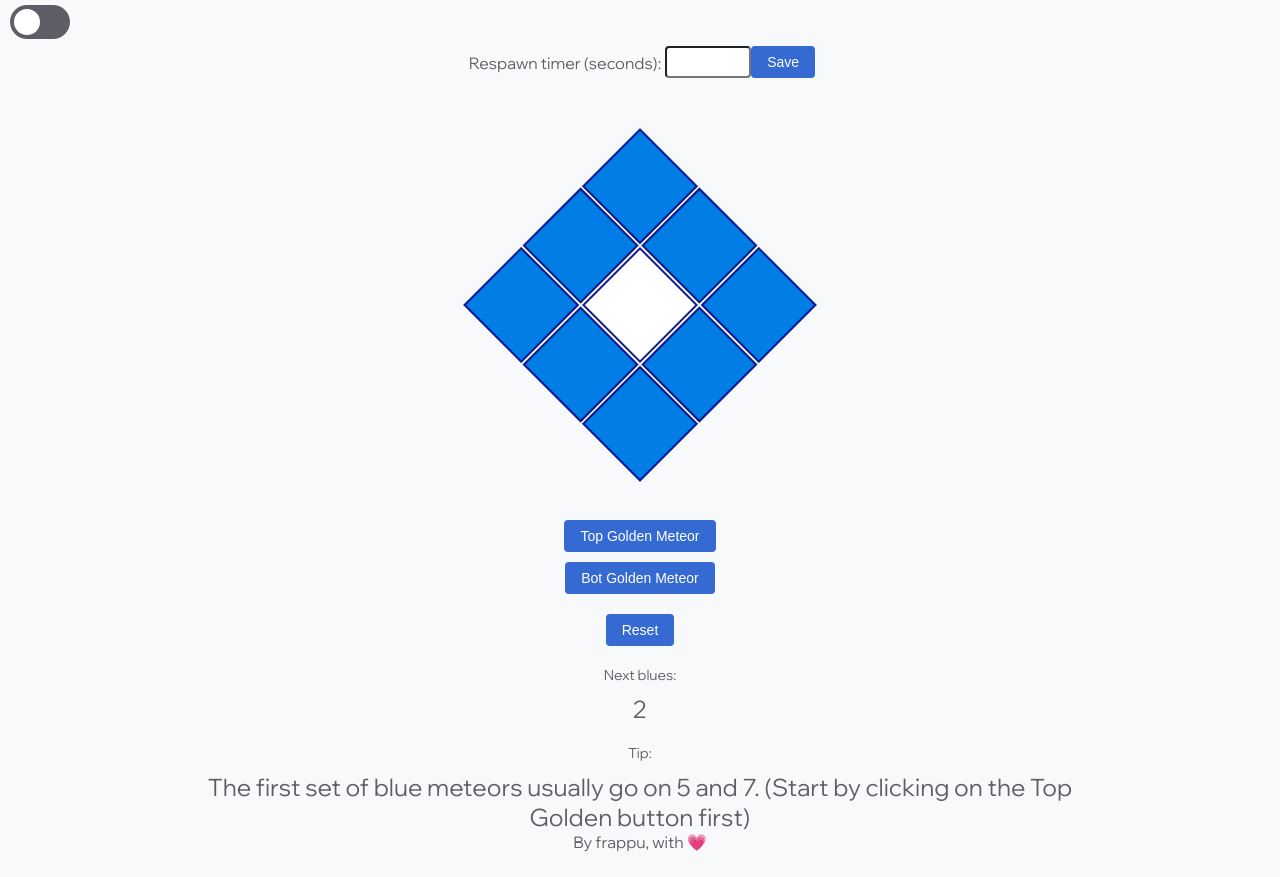
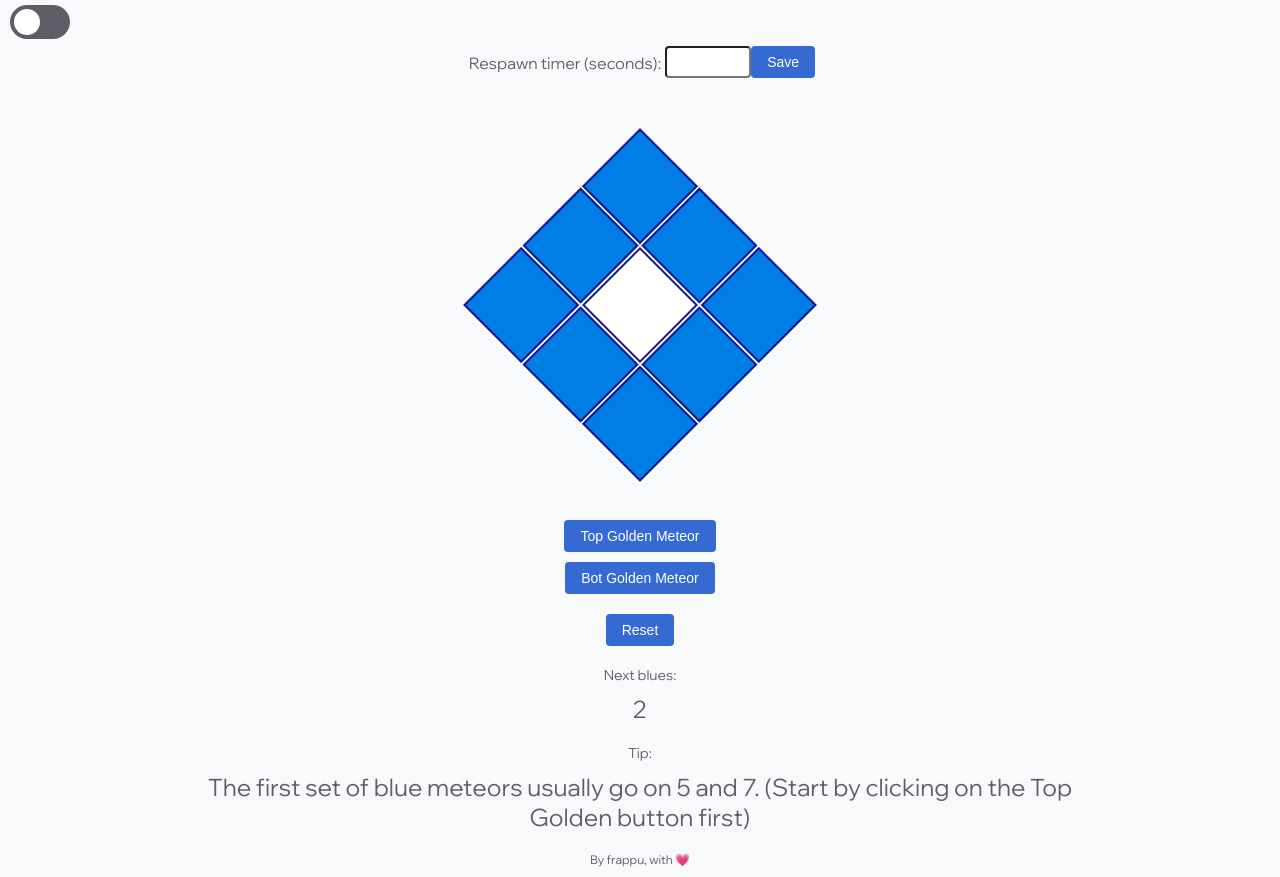
Before and after one commit to frappufrappu/brelg6, a plain HTML site: page index.html in a window 1280 px wide. Before the commit the page ends 852 px from the top, so only its background shows below. Drawn offline with Linux system fonts and the light colour scheme.

Commit message:
Update styles.css

```diff
--- a/styles/styles.css
+++ b/styles/styles.css
@@ -91,6 +91,12 @@ body {
   font-size: 14px;
 }
 
+#by {
+  margin-top: 20px;
+  margin-bottom: 10px;
+  font-size: 12px;
+}
+
 #nextSequence,
 #nextTextSequence {
   margin-top: 10px;
```
